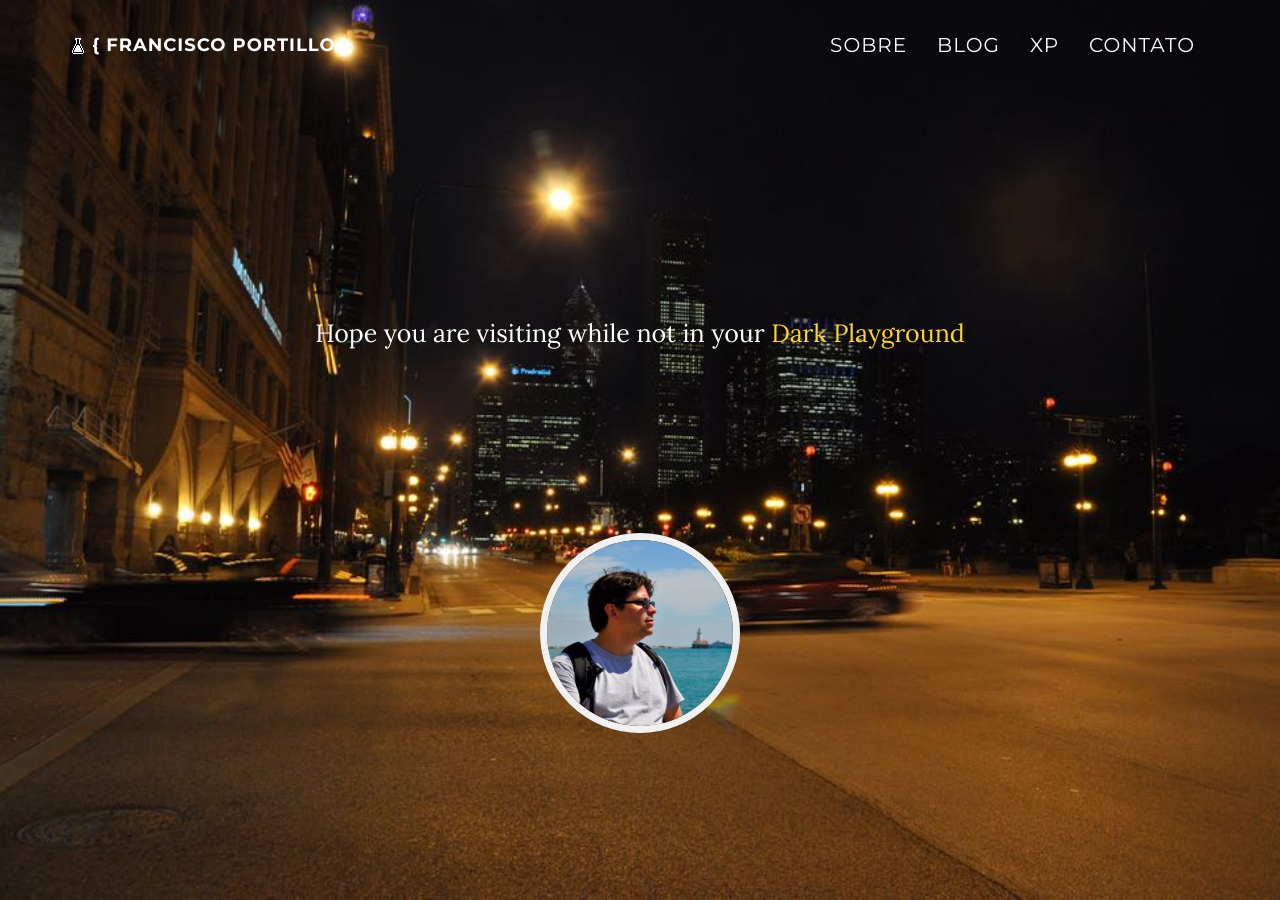
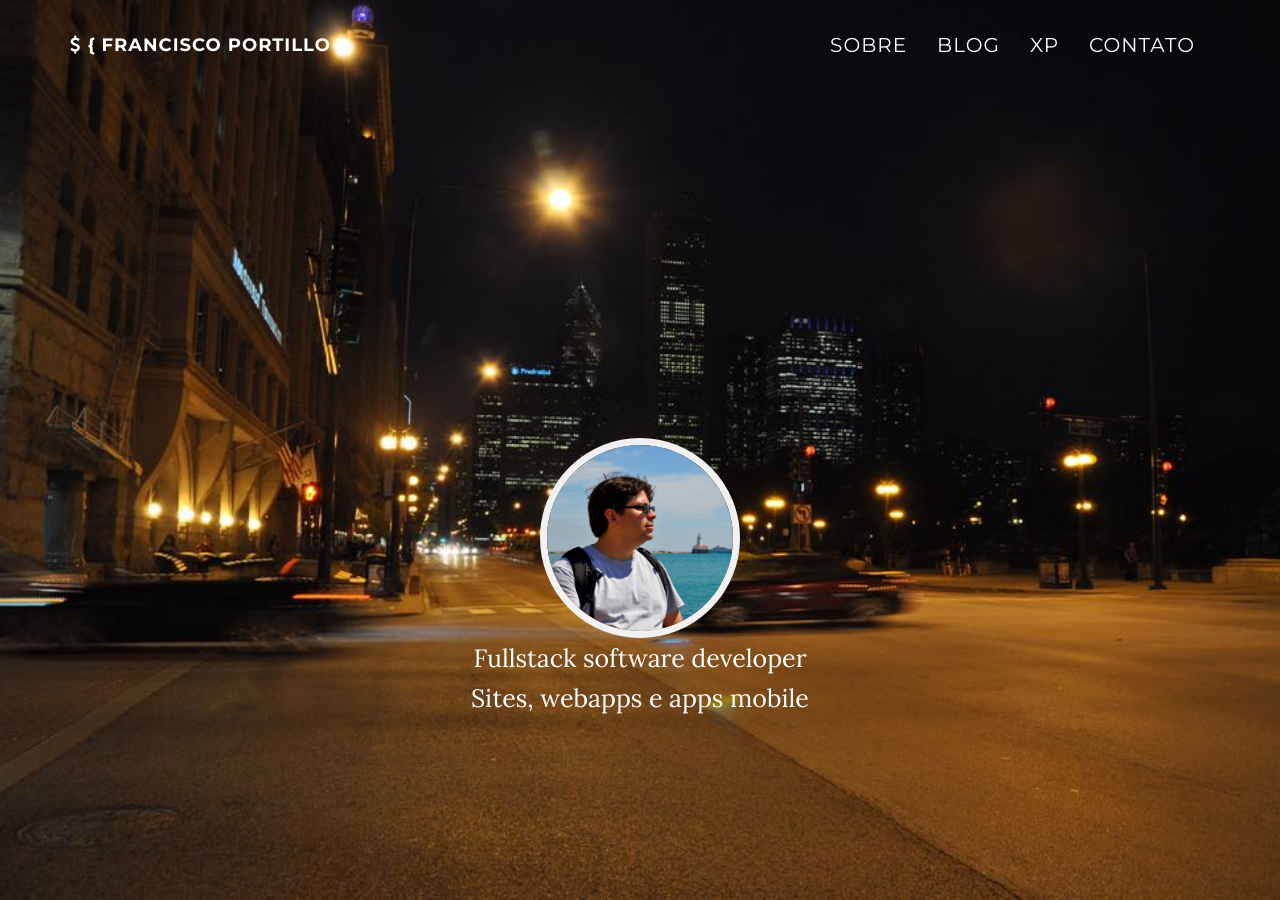
Before and after one commit to fportillo/fportillo.github.io, a Jekyll site: the page built from index.html, in a window 1280 px wide and 900 px high. Built offline with Jekyll 4.4.1, drawn with Linux system fonts in a browser that asks for light colours; nearby versions of some CDN libraries; comment, search, counter and statistics services are not loaded.

Commit message:
- Reverted jquery easy to original
Translated more stuff.

```diff
--- a/_includes/footer.html
+++ b/_includes/footer.html
@@ -2,6 +2,7 @@
     <footer>
         <div class="container text-center">
             <p>Copyright &copy; {{ site.author }} {{ site.time | date: "%Y" }}</p>
+            <p><br><br><br><br><br><br></p>
         </div>
     </footer>
 
--- a/_includes/header.html
+++ b/_includes/header.html
@@ -5,11 +5,11 @@
             <div class="row">
                 <div class="col-md-8 col-md-offset-2">
                     <h1 class="brand-heading">&nbsp;</h1>
-                    <p class="intro-text">{{ content }}</p>
                     <h1 class="brand-heading">&nbsp;</h1>
                     <a href="#{{ site.pages_list['Sobre'] }}" class="page-scroll">
                       <img class="img-me" src="{{ site.me-img }}" alt="">
                     </a>
+                    <p class="intro-text">{{ content }}</p>
                 </div>
             </div>
         </div>
--- a/_includes/navigation.html
+++ b/_includes/navigation.html
@@ -10,7 +10,14 @@
             {% else %}
               <a class="navbar-brand page-scroll" href="/index.html#page-top">
             {% endif %}
-            <div>{% if site.black-favicon %}<img src="{{ site.black-favicon }}" alt="">  {% endif %}{{ site.title }}</div>
+            <div>
+                {% if site.black-favicon %}
+                <!--<i class="fa fa-play-circle"></i>-->
+                <i class="fa fa-dollar"></i>
+                <!--    <img src="{{ site.black-favicon }}" alt="">-->
+                {% endif %}
+                {{ site.title }}
+            </div>
           </a>
         </div>
         <!-- Collect the nav links, forms, and other content for toggling -->
--- a/index.html
+++ b/index.html
@@ -2,4 +2,6 @@
 layout: index
 section-type: index
 ---
-Hope you are visiting while not in your <a href="http://waitbutwhy.com/2013/10/why-procrastinators-procrastinate.html" target="_blank">Dark Playground</a>
+Fullstack software developer
+</br>
+Sites, webapps e apps mobile
--- a/js/grayscale.js
+++ b/js/grayscale.js
@@ -18,7 +18,7 @@ $(function() {
     $('a.page-scroll').bind('click', function(event) {
         var $anchor = $(this);
         $('html, body').stop().animate({
-            scrollTop: $($anchor.attr('href')).offset().top - 200
+            scrollTop: $($anchor.attr('href')).offset().top
         }, 1500, 'easeInOutExpo');
         event.preventDefault();
     });
@@ -31,7 +31,7 @@ $('.navbar-collapse ul li a').click(function() {
 
 // Google Maps Scripts
 // When the window has finished loading create our google map below
-google.maps.event.addDomListener(window, 'load', init);
+// google.maps.event.addDomListener(window, 'load', init);
 
 function init() {
     // Basic options for a simple Google Map
```
